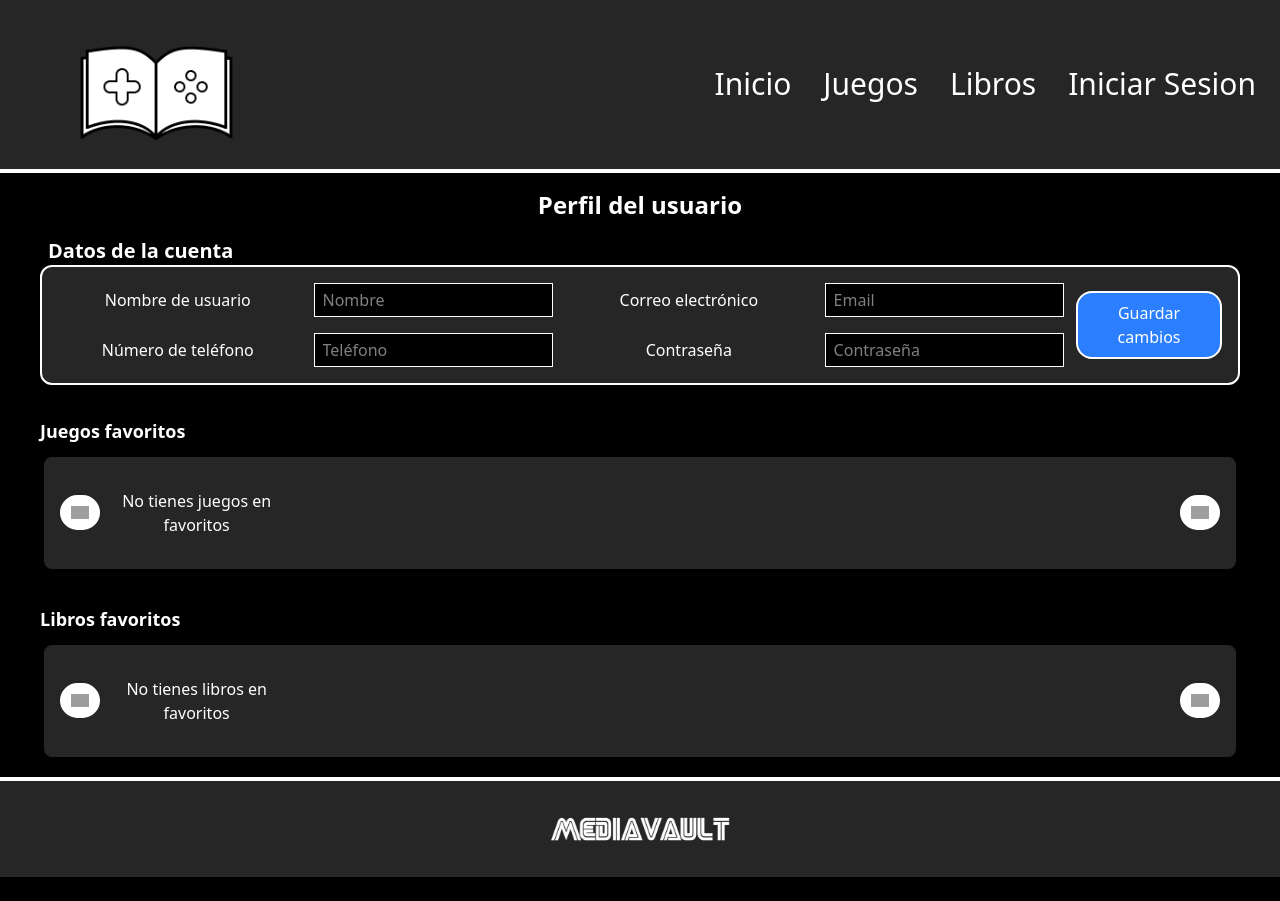
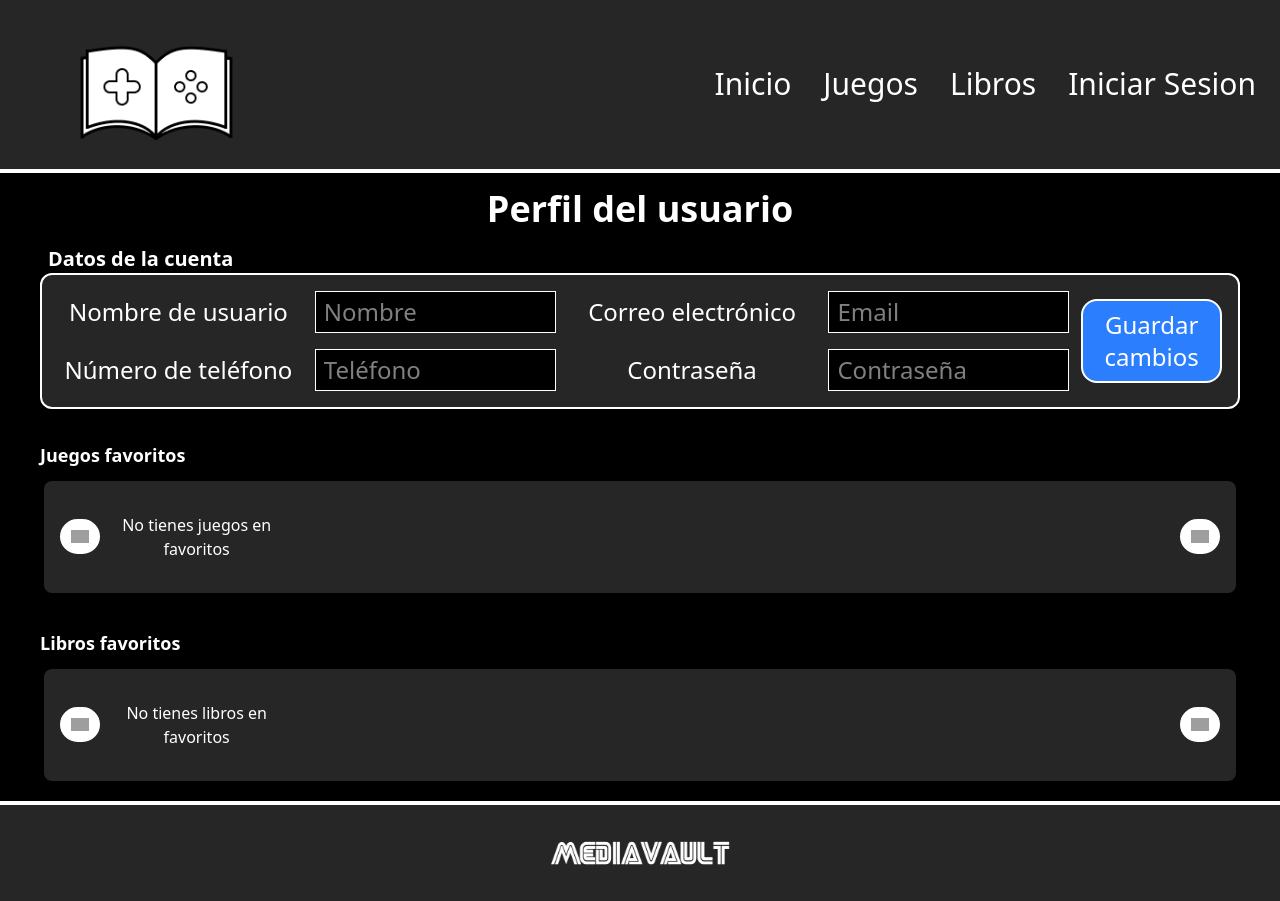
Before and after one commit to uBanqueri/Proyecto-Personal, a Vue app: page /perfil in a window 1280 px wide. Before the commit the page ends 877 px from the top, so only its background shows below. Built offline with nearby package versions, Linux system fonts and the light colour scheme; grey boxes are pictures that could not be loaded.

Commit message:
textoPerfil

```diff
--- a/src/App.vue
+++ b/src/App.vue
@@ -15,7 +15,7 @@
               <RouterLink class="navOp" to="/perfil">{{userStore.usuario.nombreUsuario}}</RouterLink>
             </div>
             <div>
-              <div class="hidden text-white text-lg bg-neutral-800 group-hover:block absolute rounded-xl p-2 border">
+              <div class="hidden text-white text-2xl bg-neutral-800 group-hover:block absolute rounded-xl p-2 border">
                 <RouterLink to="/perfil" class="whitespace-nowrap p-2 hover:bg-neutral-600 rounded-xl">Mi Perfil</RouterLink> <br>
                 <button @click="logout" class="whitespace-nowrap p-2 hover:bg-neutral-600 hover:underline hover:decoration-red-500 rounded-xl">Cerrar Sesion</button>
               </div>
--- a/src/views/PerfilView.vue
+++ b/src/views/PerfilView.vue
@@ -1,9 +1,9 @@
 <template>
   <main class="mx-10">
-    <h1 class="text-2xl font-bold text-center my-4">Perfil del usuario</h1>
+    <h1 class="text-4xl font-bold text-center my-4">Perfil del usuario</h1>
     <section class="grid justify-center">
       <h2 class="text-xl mx-2 font-semibold">Datos de la cuenta</h2>
-      <form @submit.prevent="guardar" class="flex flex-row bg-neutral-800 w-fit justify-center border-2 p-4 rounded-xl mb-8">
+      <form @submit.prevent="guardar" class="flex flex-row text-2xl bg-neutral-800 w-fit justify-center border-2 p-4 rounded-xl mb-8">
         <div class="grid grid-cols-4 gap-4 items-center">
           <label class="text-center">Nombre de usuario</label>
           <input v-model="form.nombreUsuario" class="input" type="text" placeholder="Nombre">
```
